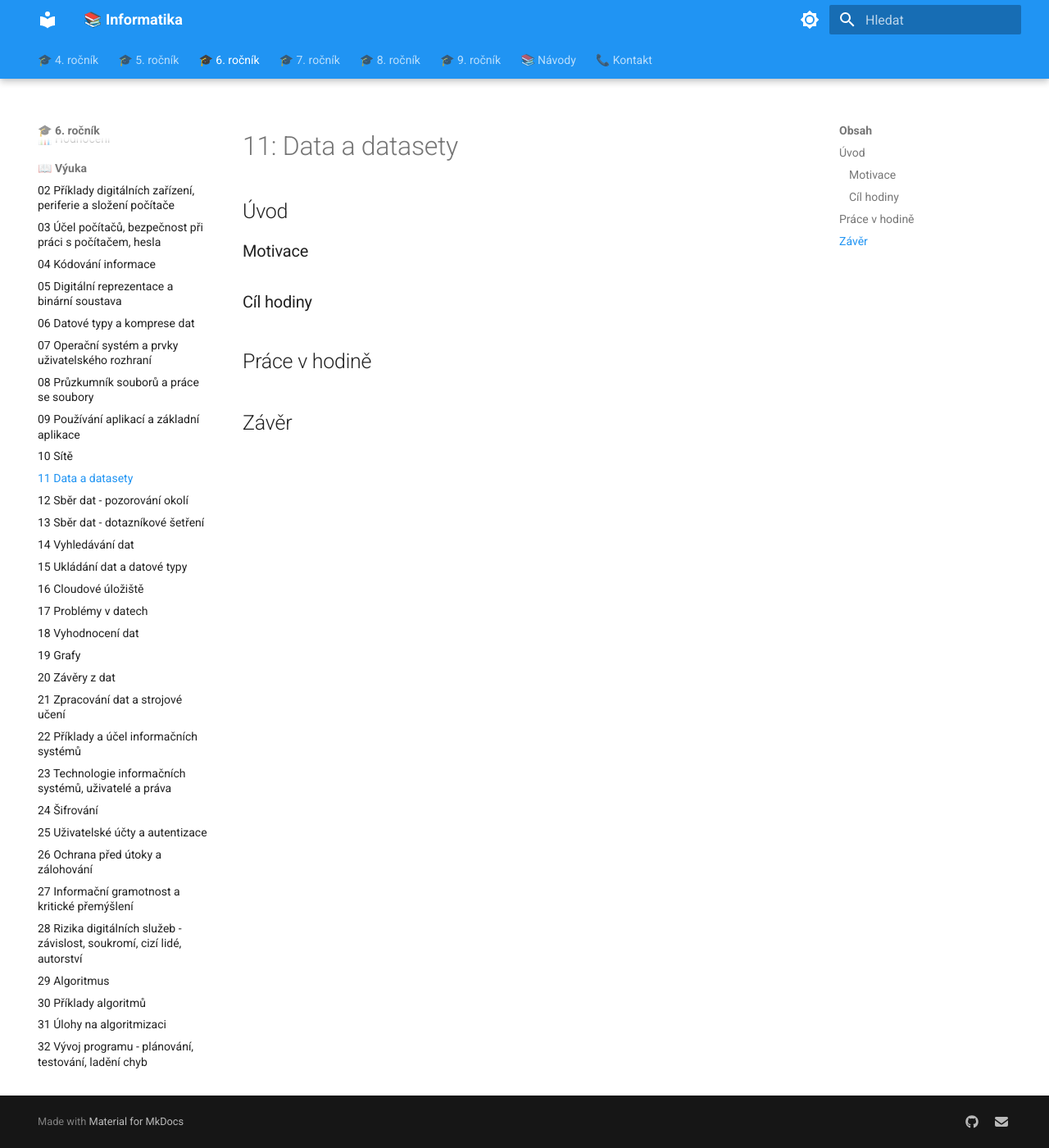
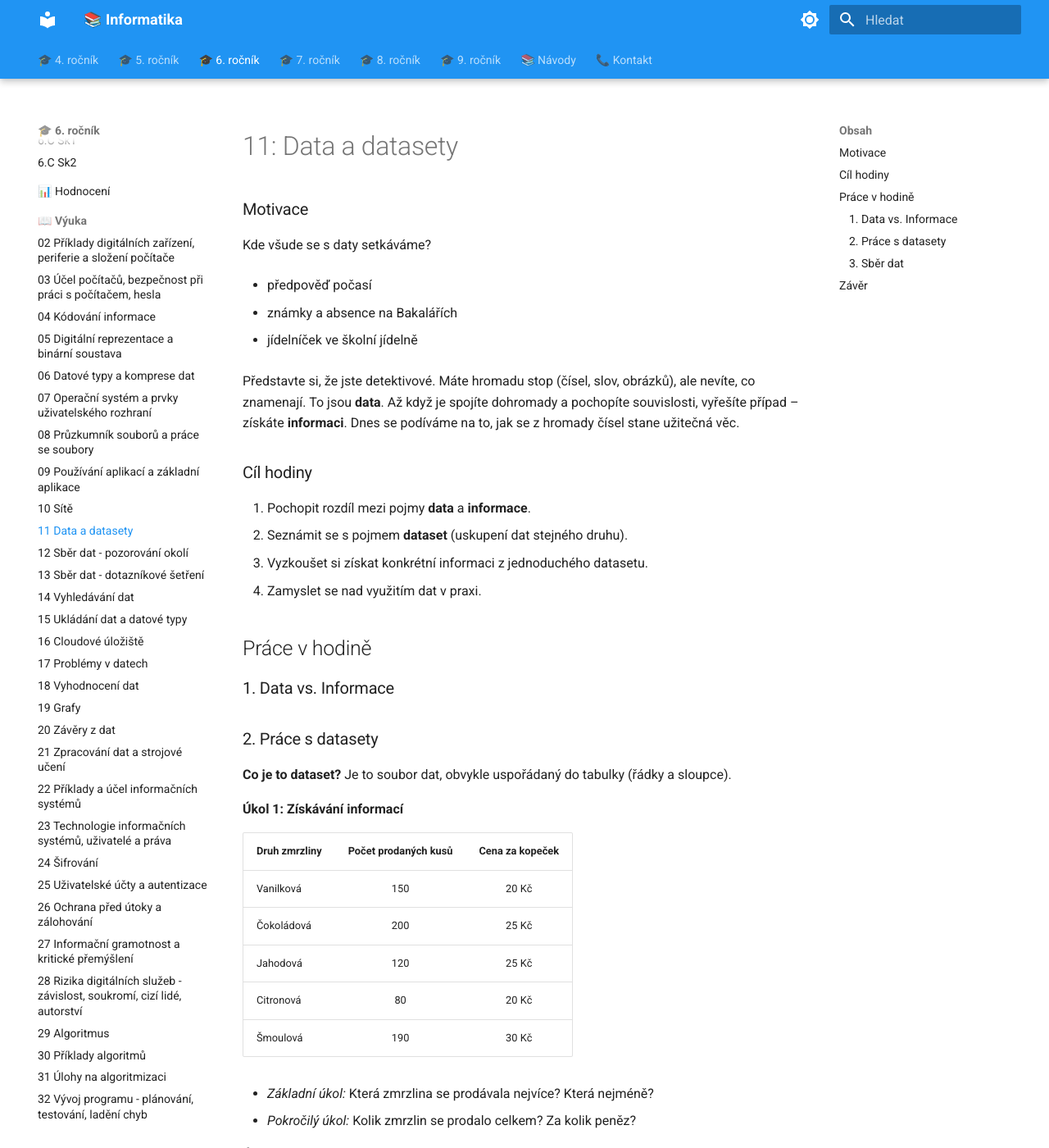
Before and after one commit to tomnovota/zs-materialy, an MkDocs documentation site: the page built from docs/06/vyuka/11/index.md, in a window 1280 px wide and 1400 px high. Shown: the whole window at 82% size. Built offline with MkDocs 1.6.1 and Material for MkDocs 9.7.7, drawn with Linux system fonts in a browser that asks for light colours; some of the changed text lies outside the part shown.

Commit message:
Lecture 11 finished.

```diff
--- a/docs/06/vyuka/11/index.md
+++ b/docs/06/vyuka/11/index.md
@@ -1,11 +1,64 @@
 # 11: Data a datasety
 
-## Úvod
+### Motivace
+Kde všude se s daty setkáváme?
 
-### Motivace
+- předpověď počasí
+
+- známky a absence na Bakalářích
+
+- jídelníček ve školní jídelně
+
+Představte si, že jste detektivové. Máte hromadu stop (čísel, slov, obrázků), ale nevíte, co znamenají. To jsou **data**. Až když je spojíte dohromady a pochopíte souvislosti, vyřešíte případ – získáte **informaci**. Dnes se podíváme na to, jak se z hromady čísel stane užitečná věc.
 
 ### Cíl hodiny
+1.  Pochopit rozdíl mezi pojmy **data** a **informace**.
+2.  Seznámit se s pojmem **dataset** (uskupení dat stejného druhu).
+3.  Vyzkoušet si získat konkrétní informaci z jednoduchého datasetu.
+4.  Zamyslet se nad využitím dat v praxi.
 
 ## Práce v hodině
 
+### 1. Data vs. Informace
+<!-- *   **Příklad na tabuli:** Učitel napíše na tabuli číslo `38.5`.
+*   **Otázka:** Co to znamená? (Žáci hádají: teplota vzduchu, teplota těla, velikost bot, cena rohlíku, procenta baterie...).
+*   **Vysvětlení:** Samotné číslo je jen **údaj (datum)**. Nemá kontext.
+*   **Doplnění:** "Teplota pacienta je 38.5 °C".
+*   **Závěr:** Teď už víme, že je pacient nemocný. To je **informace**. Informace vzniká zpracováním dat a dává jim smysl. -->
+
+### 2. Práce s datasety
+**Co je to dataset?** Je to soubor dat, obvykle uspořádaný do tabulky (řádky a sloupce).
+
+**Úkol 1: Získávání informací**
+
+| Druh zmrzliny | Počet prodaných kusů | Cena za kopeček |
+| :------------ | :------------------: | :-------------: |
+| Vanilková     |         150          |      20 Kč      |
+| Čokoládová    |         200          |      25 Kč      |
+| Jahodová      |         120          |      25 Kč      |
+| Citronová     |          80          |      20 Kč      |
+| Šmoulová      |         190          |      30 Kč      |
+
+*   *Základní úkol:* Která zmrzlina se prodávala nejvíce? Která nejméně?
+*   *Pokročilý úkol:* Kolik zmrzlin se prodalo celkem? Za kolik peněz?
+
+**Úkol 2: Luštění datasetu**
+*   Mějme tabulku s čísly, ale bez nadpisů sloupců.
+
+| ?    |   ?   |   ?   |
+| :--- | :---: | :---: |
+| Jan  |  12   |  158  |
+| Eva  |  11   |  162  |
+| Petr |  12   |  155  |
+
+*   *Základní úkol:* Uhodněte, co sloupce znamenají.
+*   *Pokročilý úkol:* Jaké další sloupce, by se daly přidat?
+
+### 3. Sběr dat
+*   **Zadání:** Ve skupinkách po 3-4 vytvořte dataset z následujících témat:
+    *   *Školní jídelna:* Co komu chutná
+    *   *Tělocvik:* Kdo jak rychle běhá
+    *   *Doma:* Oblíbená hra, oblíbený film, počet sourozenců
+
 ## Závěr
+[Vyplnit zpětnou vazbu na dnešní hodinu](https://forms.office.com/Pages/ResponsePage.aspx?id=BsRF82hSsEOxn1hi-mgz-K6pByXvWThBqz1MTwDXLE5UODFCNkZPQlU5TzA4UUpMU1Q1NDY2NFNNTi4u)
```
